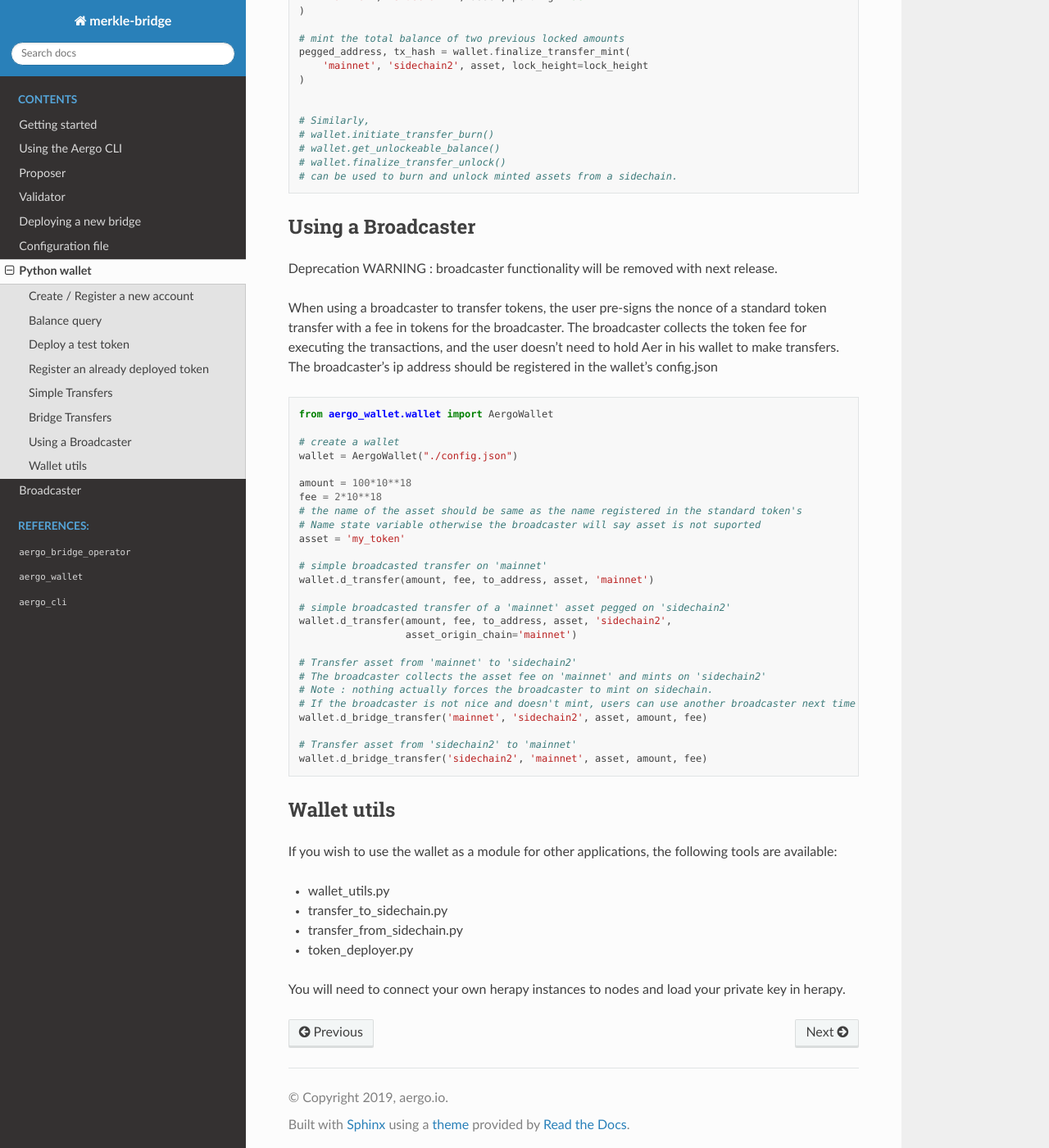
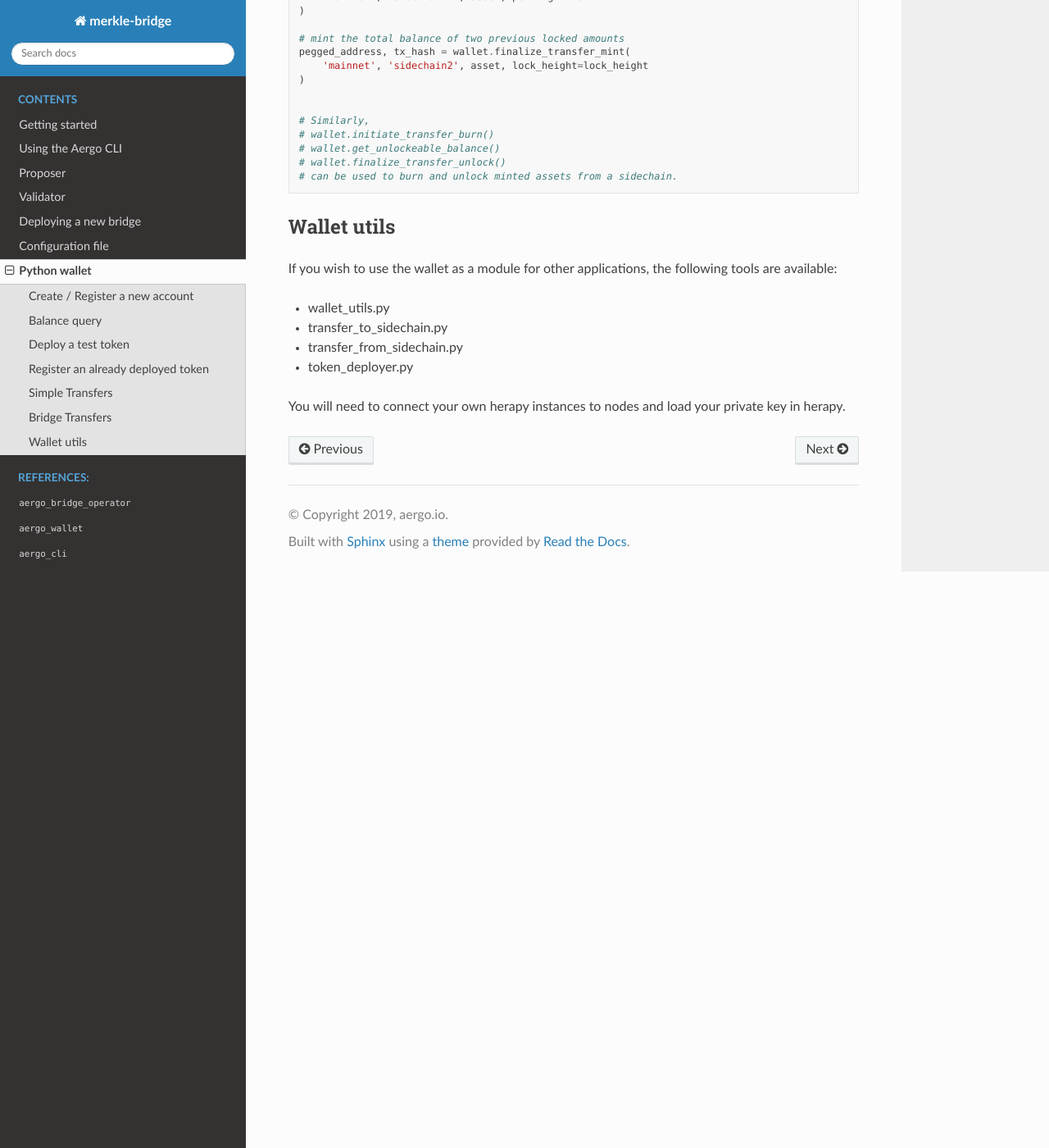
Before and after one commit to aergoio/merkle-bridge, a Sphinx documentation site: the page built from docs/source/wallet.rst, in a window 1280 px wide and 1400 px high, scrolled down 4039 px. Shown: the whole window at 82% size. Built offline with Sphinx 7.4.7 and the Read the Docs theme 2.0.0, drawn with Linux system fonts in a browser that asks for light colours.

Commit message:
[docs] remove broadcaster from docs

```diff
--- a/docs/source/index.rst
+++ b/docs/source/index.rst
@@ -32,7 +32,6 @@ it is possible use a large number of validators for best safety and sensorship r
    contracts
    config
    wallet
-   broadcaster
 
 .. toctree::
    :maxdepth: 2
--- a/docs/source/wallet.rst
+++ b/docs/source/wallet.rst
@@ -210,47 +210,6 @@ It is also possible to perform the lock/burn and mint/unlock operations individu
     # can be used to burn and unlock minted assets from a sidechain.
 
 
-Using a Broadcaster
--------------------
-
-Deprecation WARNING : broadcaster functionality will be removed with next release.
-
-When using a broadcaster to transfer tokens, the user pre-signs the nonce of a standard token
-transfer with a fee in tokens for the broadcaster.
-The broadcaster collects the token fee for executing the transactions, and the user doesn't
-need to hold Aer in his wallet to make transfers.
-The broadcaster's ip address should be registered in the wallet's config.json
-
-.. code-block:: python
-
-    from aergo_wallet.wallet import AergoWallet
-
-    # create a wallet
-    wallet = AergoWallet("./config.json")
-
-    amount = 100*10**18
-    fee = 2*10**18
-    # the name of the asset should be same as the name registered in the standard token's
-    # Name state variable otherwise the broadcaster will say asset is not suported
-    asset = 'my_token'
-
-    # simple broadcasted transfer on 'mainnet'
-    wallet.d_transfer(amount, fee, to_address, asset, 'mainnet')
-
-    # simple broadcasted transfer of a 'mainnet' asset pegged on 'sidechain2'
-    wallet.d_transfer(amount, fee, to_address, asset, 'sidechain2',
-                      asset_origin_chain='mainnet')
-
-    # Transfer asset from 'mainnet' to 'sidechain2'
-    # The broadcaster collects the asset fee on 'mainnet' and mints on 'sidechain2'
-    # Note : nothing actually forces the broadcaster to mint on sidechain.
-    # If the broadcaster is not nice and doesn't mint, users can use another broadcaster next time
-    wallet.d_bridge_transfer('mainnet', 'sidechain2', asset, amount, fee)
-
-    # Transfer asset from 'sidechain2' to 'mainnet'
-    wallet.d_bridge_transfer('sidechain2', 'mainnet', asset, amount, fee)
-
-
 Wallet utils
 ------------
 
```
Also changed, not shown: docs/source/broadcaster.rst (deleted, +0 -31 lines), docs/source/index copy.rst (deleted, +0 -42 lines).
